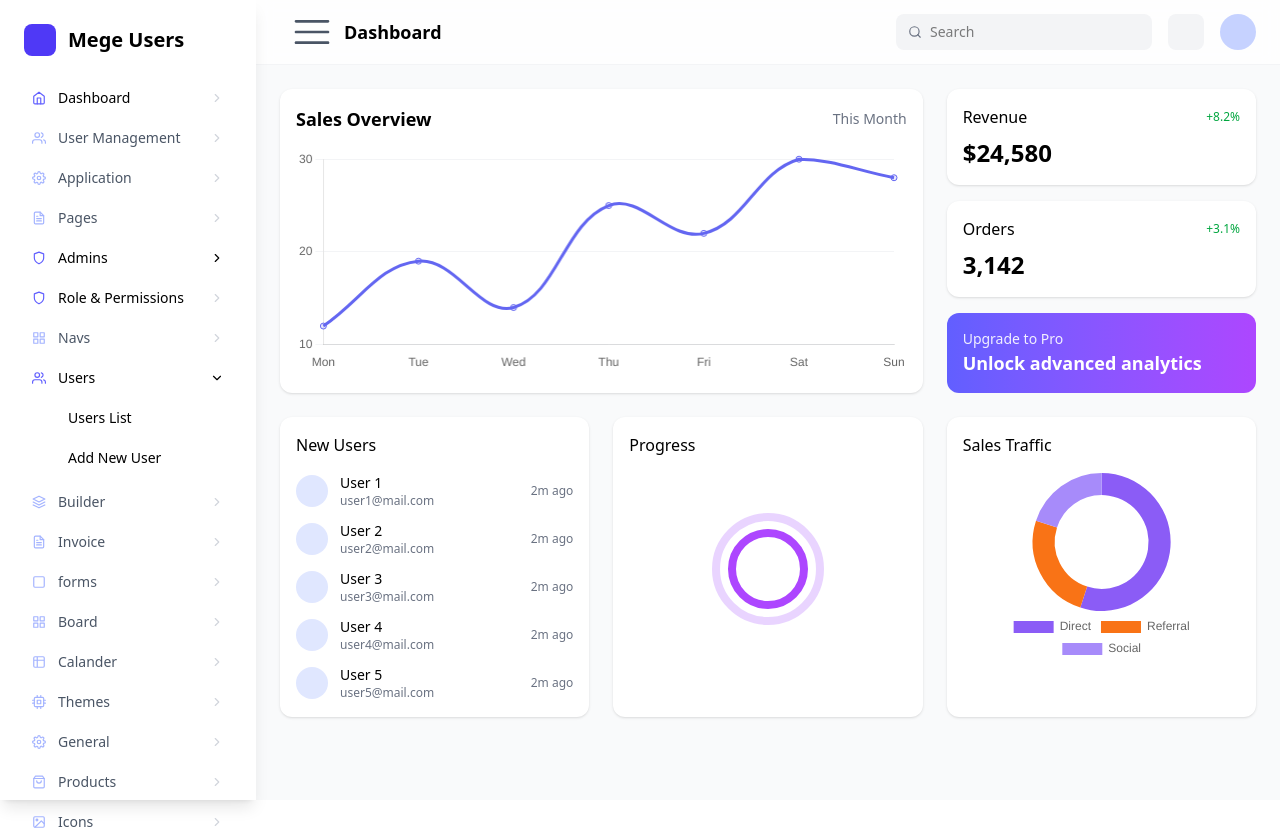
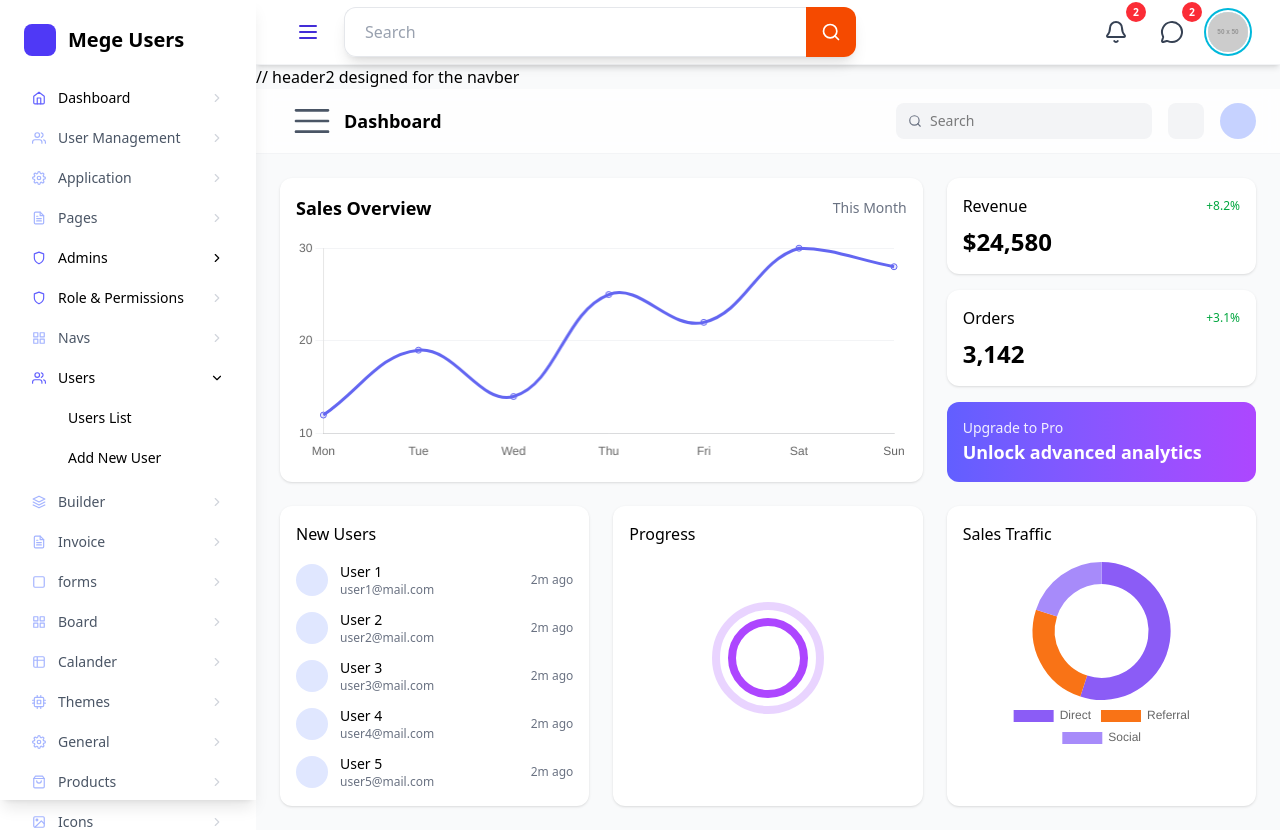
Before and after one commit to Muhammad-Munsif/users-dashboard, a React (Vite) app: page / in a window 1280 px wide. Before the commit the page ends 800 px from the top, so only its background shows below. Built offline with nearby package versions, Linux system fonts and the light colour scheme.

Commit message:
to small changes in role permission component

```diff
--- a/src/Components/Navbar.jsx
+++ b/src/Components/Navbar.jsx
@@ -1,9 +1,155 @@
-import React from 'react'
 import { FiSearch, FiBell, } from 'react-icons/fi';
 import { RxHamburgerMenu } from "react-icons/rx";
 
+import React, { useState } from 'react';
+// Restoring all icons to lucide-react (Menu, Search, Bell, MessageCircle, User, Settings, LogOut) to resolve compilation errors
+import { Menu, Search, Bell, MessageCircle, User, Settings, LogOut } from 'lucide-react';
+
+// Custom component for a standard notification icon with a badge
+const NotificationIcon = ({ IconComponent, count, color }) => (
+  // The icon is passed as IconComponent
+  <div className="relative p-2 cursor-pointer text-gray-700 hover:text-indigo-600 transition duration-150 ease-in-out">
+    {/* Using standard w-6 h-6 for lucide-react icons */}
+    <IconComponent className="w-6 h-6" />
+    {count > 0 && (
+      <span
+        className={`absolute top-0 right-0 inline-flex items-center justify-center h-5 w-5 text-xs font-bold leading-none text-white transform translate-x-1/2 -translate-y-1/2 rounded-full ${color}`}
+        style={{ fontSize: '0.65rem' }} // Smaller font size for the count
+      >
+        {count}
+      </span>
+    )}
+  </div>
+);
+
+// The main Navbar component matching the user's design
 const Navbar = () => {
+  // State for the search term
+  const [searchTerm, setSearchTerm] = useState('');
+  // New state to control the visibility of the profile menu
+  const [isProfileMenuOpen, setIsProfileMenuOpen] = useState(false);
+
+  // Handler to toggle the profile menu state
+  const toggleProfileMenu = () => setIsProfileMenuOpen(!isProfileMenuOpen);
+
+  // Mock user data for the avatar
+  const user = {
+    avatarUrl: "https://placehold.co/50x50/374151/FFFFFF?text=JP", // Placeholder image
+    name: "John Profile"
+  };
+
+  const handleSearch = () => {
+    console.log("Searching for:", searchTerm);
+    // Add search logic here
+  };
   return (
+    <>
+      <header className="w-full shadow-md bg-white border-b border-gray-100 sticky top-0 z-10">
+      <div className="max-w-7xl mx-auto px-4 sm:px-6 lg:px-8">
+        <div className="flex justify-between items-center h-16 space-x-4">
+
+          {/* 1. Left Menu Icon (Purple) */}
+          <button
+            className="p-2 text-indigo-700 hover:bg-gray-100 rounded-full transition duration-150"
+            aria-label="Toggle Menu"
+          >
+            {/* Using Menu from lucide-react */}
+            <Menu className="w-6 h-6" />
+          </button>
+
+          {/* 2. Search Bar Group */}
+          <div className="flex-1 max-w-lg flex items-center shadow-lg rounded-xl">
+            {/* Search Input */}
+            <input
+              type="text"
+              placeholder="Search"
+              value={searchTerm}
+              onChange={(e) => setSearchTerm(e.target.value)}
+              className="w-full px-5 py-3 text-base text-gray-700 placeholder-gray-400 bg-white border border-r-0 border-gray-200 rounded-l-xl focus:outline-none focus:ring-2 focus:ring-indigo-500 transition duration-150"
+              style={{ paddingRight: '0' }}
+            />
+            {/* Search Button (Orange) */}
+            <button
+              onClick={handleSearch}
+              className="flex items-center justify-center p-3 h-[50px] w-[50px] text-white bg-orange-600 hover:bg-orange-700 rounded-r-xl transition duration-150 ease-in-out focus:outline-none focus:ring-2 focus:ring-orange-500 focus:ring-offset-2"
+              aria-label="Perform Search"
+              style={{ minWidth: '50px' }} // Ensure button doesn't shrink
+            >
+              {/* Using Search from lucide-react */}
+              <Search className="w-5 h-5" />
+            </button>
+          </div>
+
+          {/* 3. Right Icons and Avatar Group */}
+          <div className="flex items-center space-x-4 ml-auto">
+
+            {/* Bell Icon with Red Badge */}
+            <NotificationIcon
+              IconComponent={Bell} // Using Bell
+              count={2}
+              color="bg-red-500"
+            />
+
+            {/* Message Icon with Red Badge */}
+            <NotificationIcon
+              IconComponent={MessageCircle} // Using MessageCircle
+              count={2}
+              color="bg-red-500"
+            />
+
+            {/* Profile Avatar with Dropdown Menu */}
+            <div className="relative flex-shrink-0">
+                <div
+                    className="relative cursor-pointer"
+                    onClick={toggleProfileMenu}
+                >
+                    <img
+                        className="h-10 w-10 rounded-full object-cover ring-2 ring-cyan-500 ring-offset-2 ring-offset-white"
+                        src={user.avatarUrl}
+                        alt={user.name}
+                        // Fallback for image loading errors
+                        onError={(e) => {
+                            e.target.onerror = null;
+                            e.target.src = "https://placehold.co/40x40/7C3AED/FFFFFF?text=JP";
+                        }}
+                    />
+                </div>
+
+                {/* Profile Dropdown Menu */}
+                {isProfileMenuOpen && (
+                    <div
+                        className="absolute right-0 mt-3 w-48 bg-white rounded-xl shadow-2xl py-2 transition-opacity duration-150 ease-out origin-top-right border border-gray-100 z-20"
+                        // Positioned just below the navbar
+                        style={{ top: '100%' }}
+                    >
+                        {/* User Info Header */}
+                        <div className="px-4 py-2 text-sm text-gray-700 border-b border-gray-100">
+                            <p className="font-semibold">{user.name}</p>
+                            <p className="text-xs text-gray-500">View Account</p>
+                        </div>
+
+                        {/* Menu Items */}
+                        <a href="#" className="flex items-center px-4 py-2 text-sm text-gray-700 hover:bg-indigo-50 transition duration-100 ease-in-out">
+                            <User className="w-4 h-4 mr-3 text-indigo-500" />
+                            Profile
+                        </a>
+                        <a href="#" className="flex items-center px-4 py-2 text-sm text-gray-700 hover:bg-indigo-50 transition duration-100 ease-in-out">
+                            <Settings className="w-4 h-4 mr-3 text-indigo-500" />
+                            Settings
+                        </a>
+                        <a href="#" className="flex items-center px-4 py-2 text-sm text-red-600 hover:bg-red-50 border-t mt-1 transition duration-100 ease-in-out">
+                            <LogOut className="w-4 h-4 mr-3" />
+                            Sign Out
+                        </a>
+                    </div>
+                )}
+            </div>
+          </div>
+        </div>
+      </div>
+    </header>
+
+    // header2 designed for the navber
     <header className="sticky top-0 z-30 bg-white/80 backdrop-blur border-b border-gray-100">
       <div className="h-16 px-4 md:px-6 flex items-center justify-between">
         <div className="flex items-center gap-3">
@@ -25,6 +171,7 @@ const Navbar = () => {
         </div>
       </div>
     </header>
+    </>
   )
 }
 
```
